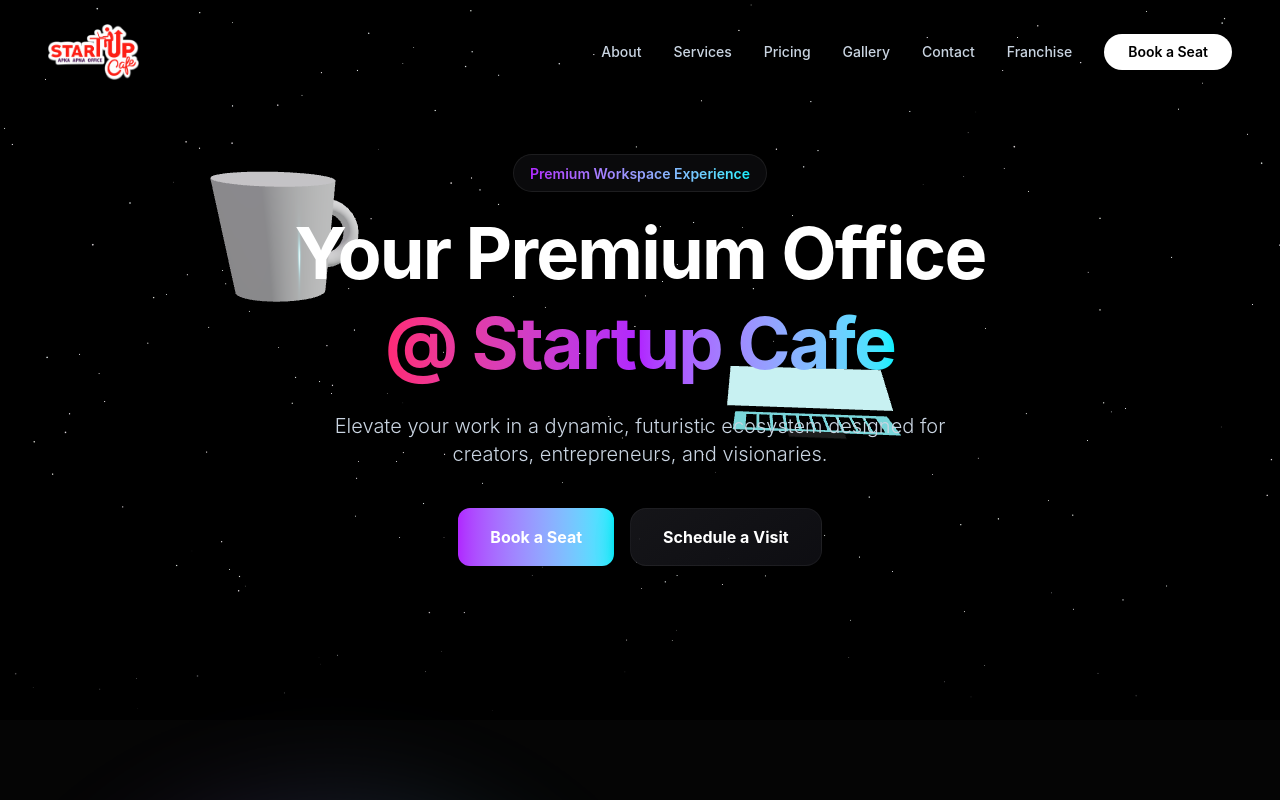
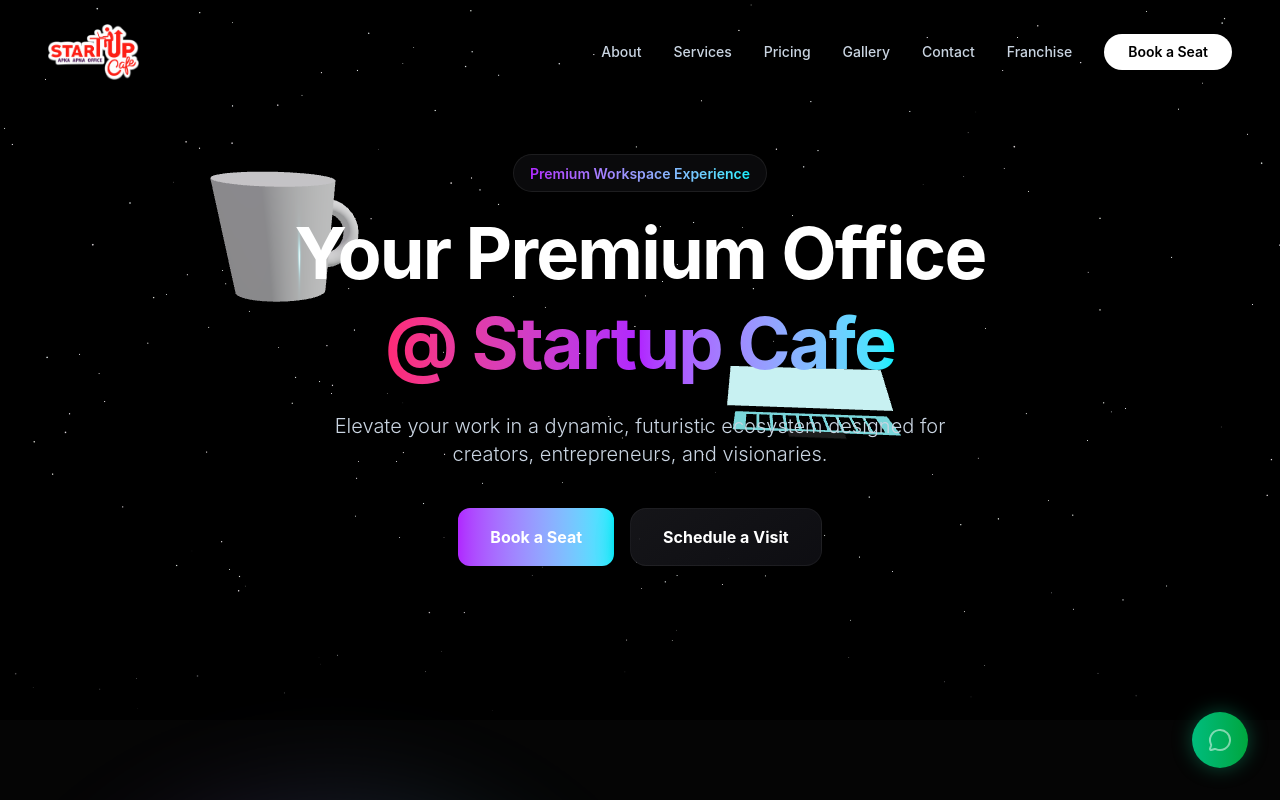
Before and after one commit to priyanshusrivastava01/startupcafe, a React (Vite) app: page / in a window 1280 px wide. Shown: the top 800 px of the page. Built offline with nearby package versions, Linux system fonts and the light colour scheme.

Commit message:
feat: add floating WhatsApp button and adjust scroll-to-top position

```diff
--- a/src/components/layout/ScrollToTop.jsx
+++ b/src/components/layout/ScrollToTop.jsx
@@ -1,11 +1,11 @@
 import { useState, useEffect } from 'react';
 import { motion, AnimatePresence } from 'framer-motion';
-import { ChevronUp } from 'lucide-react';
+import { ChevronUp, MessageCircle } from 'lucide-react';
 
 export default function ScrollToTop() {
   const [isVisible, setIsVisible] = useState(false);
 
-  // Show button when page is scorched down
+  // Show button when page is scrolled down
   useEffect(() => {
     const toggleVisibility = () => {
       if (window.scrollY > 300) {
@@ -27,6 +27,22 @@
   };
 
   return (
+    <>
+      {/* Floating WhatsApp Button */}
+      <motion.a
+        href="https://wa.me/919670111167?text=Hello%20Startup%20Cafe!%20I'm%20reaching%20out%20from%20your%20website%20to%20make%20an%20inquiry."
+        target="_blank"
+        rel="noopener noreferrer"
+        initial={{ opacity: 0, scale: 0.5 }}
+        animate={{ opacity: 1, scale: 1 }}
+        transition={{ delay: 0.5, duration: 0.3 }}
+        className="fixed bottom-8 right-8 z-[100] p-4 rounded-full bg-gradient-to-r from-emerald-500 to-green-600 text-white shadow-[0_0_20px_rgba(16,185,129,0.4)] hover:shadow-[0_0_30px_#10b981] hover:scale-110 active:scale-95 transition-all duration-300 group flex items-center justify-center"
+        aria-label="Contact on WhatsApp"
+      >
+        <MessageCircle className="w-6 h-6 animate-pulse" />
+      </motion.a>
+
+      {/* Scroll to Top Button */}
       <AnimatePresence>
         {isVisible && (
           <motion.button
@@ -34,12 +50,13 @@
             animate={{ opacity: 1, scale: 1 }}
             exit={{ opacity: 0, scale: 0.5 }}
             onClick={scrollToTop}
-          className="fixed bottom-8 right-8 z-[100] p-4 rounded-full bg-gradient-to-r from-neon-purple to-neon-blue text-white shadow-[0_0_20px_rgba(176,38,255,0.4)] hover:shadow-[0_0_30px_#00f0ff] transition-shadow duration-300 group"
+            className="fixed bottom-24 right-8 z-[100] p-4 rounded-full bg-gradient-to-r from-neon-purple to-neon-blue text-white shadow-[0_0_20px_rgba(176,38,255,0.4)] hover:shadow-[0_0_30px_#00f0ff] hover:scale-110 active:scale-95 transition-all duration-300 group"
             aria-label="Scroll to top"
           >
             <ChevronUp className="w-6 h-6 group-hover:-translate-y-1 transition-transform duration-300" />
           </motion.button>
         )}
       </AnimatePresence>
+    </>
   );
 }
```
Lines whose indentation alone changed are shown as unchanged.
